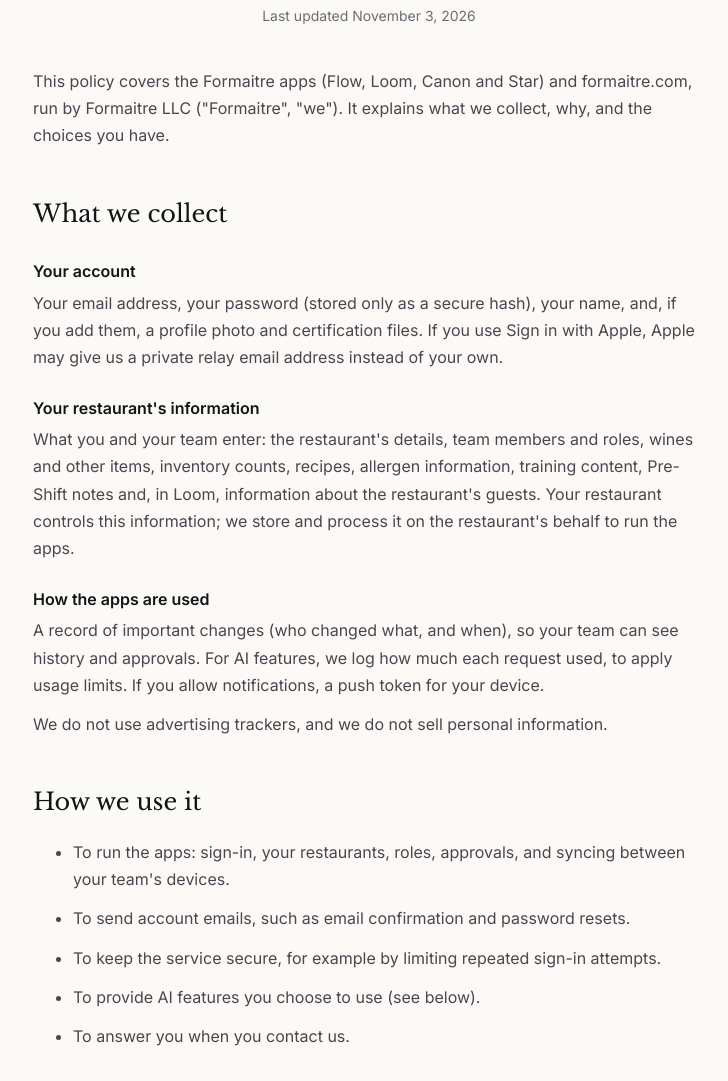
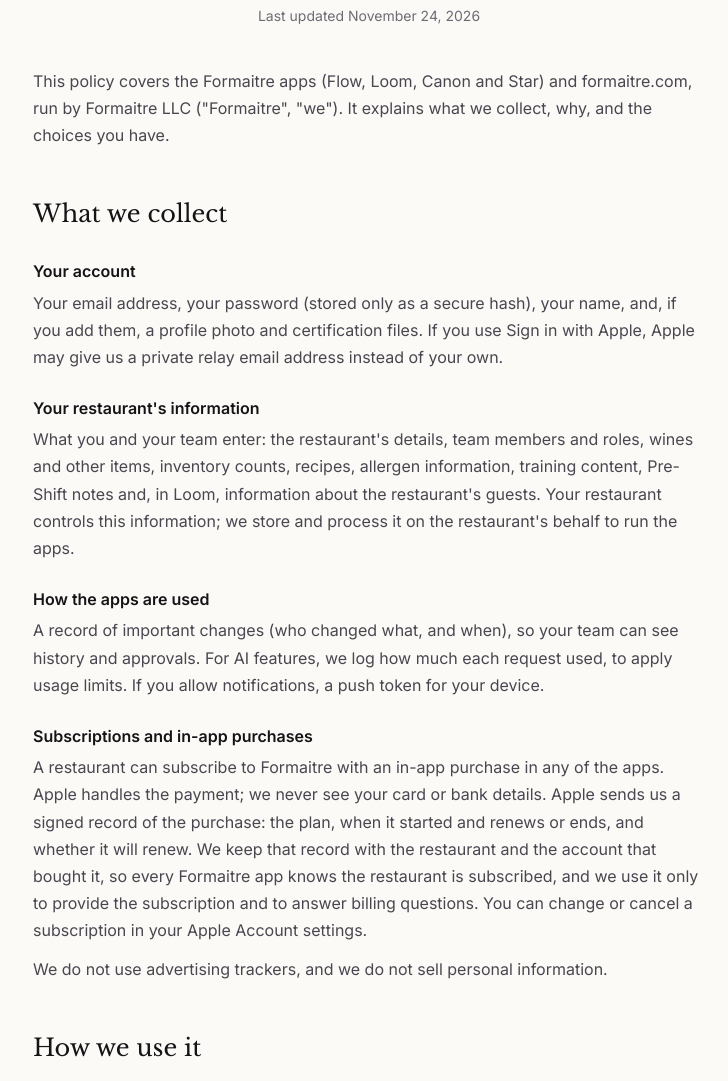
Before and after one commit to Formaitre-LLC/formaitre-site, a plain HTML site: page privacy/index.html in a window 1280 px wide. Shown: the part 199-1280 px from the top of the page, without its empty margins (271-999 px from the left). Drawn offline with Linux system fonts and the light colour scheme.

Commit message:
Privacy policy: subscriptions and in-app purchases
Co-Authored-By: Claude Opus 5.5 <noreply@anthropic.com>

```diff
--- a/privacy/index.html
+++ b/privacy/index.html
@@ -23,7 +23,7 @@
 
 <main class="page">
 <h1>Privacy Policy</h1>
-  <p class="updated">Last updated November 3, 2026</p>
+  <p class="updated">Last updated November 24, 2026</p>
 
   <p>This policy covers the Formaitre apps (Flow, Loom, Canon and Star) and formaitre.com, run by Formaitre LLC ("Formaitre", "we"). It explains what we collect, why, and the choices you have.</p>
 
@@ -34,6 +34,8 @@
   <p>What you and your team enter: the restaurant's details, team members and roles, wines and other items, inventory counts, recipes, allergen information, training content, Pre-Shift notes and, in Loom, information about the restaurant's guests. Your restaurant controls this information; we store and process it on the restaurant's behalf to run the apps.</p>
   <h3>How the apps are used</h3>
   <p>A record of important changes (who changed what, and when), so your team can see history and approvals. For AI features, we log how much each request used, to apply usage limits. If you allow notifications, a push token for your device.</p>
+  <h3>Subscriptions and in-app purchases</h3>
+  <p>A restaurant can subscribe to Formaitre with an in-app purchase in any of the apps. Apple handles the payment; we never see your card or bank details. Apple sends us a signed record of the purchase: the plan, when it started and renews or ends, and whether it will renew. We keep that record with the restaurant and the account that bought it, so every Formaitre app knows the restaurant is subscribed, and we use it only to provide the subscription and to answer billing questions. You can change or cancel a subscription in your Apple Account settings.</p>
   <p>We do not use advertising trackers, and we do not sell personal information.</p>
 
   <h2>How we use it</h2>
```
